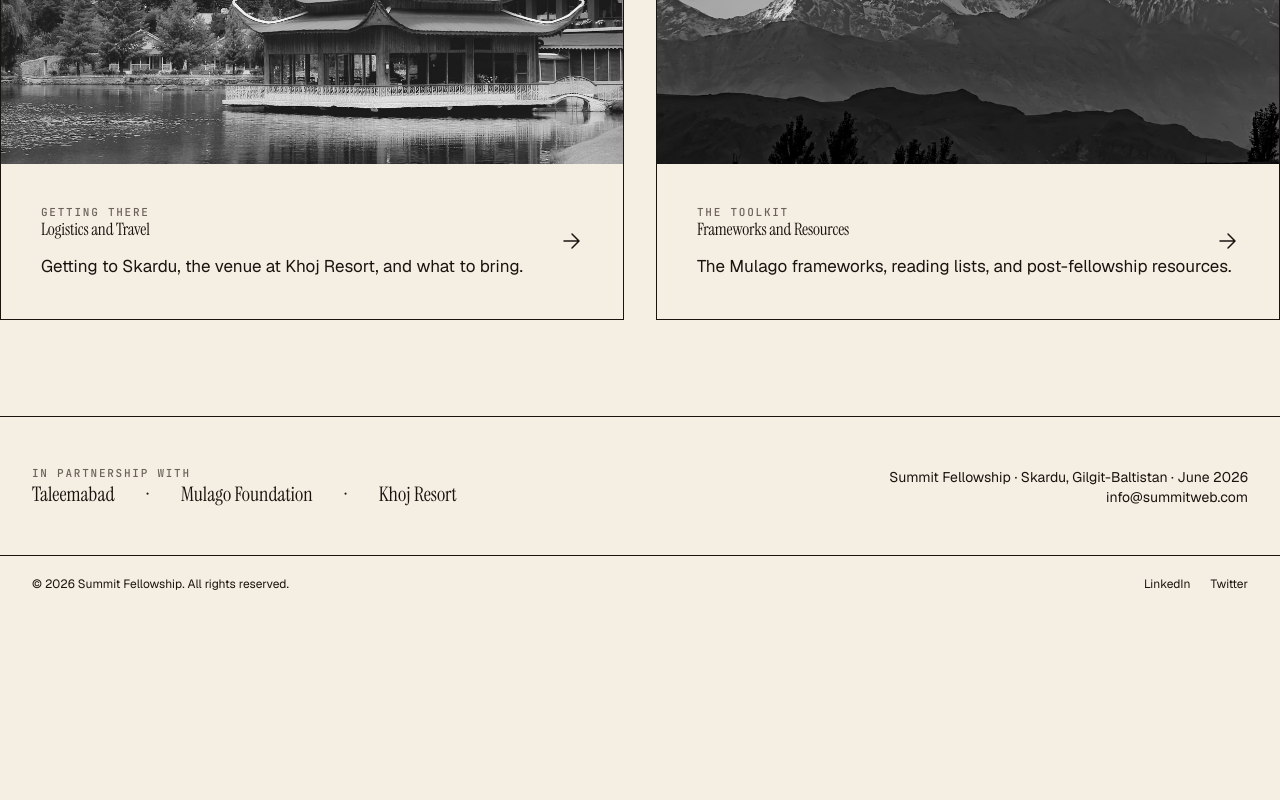
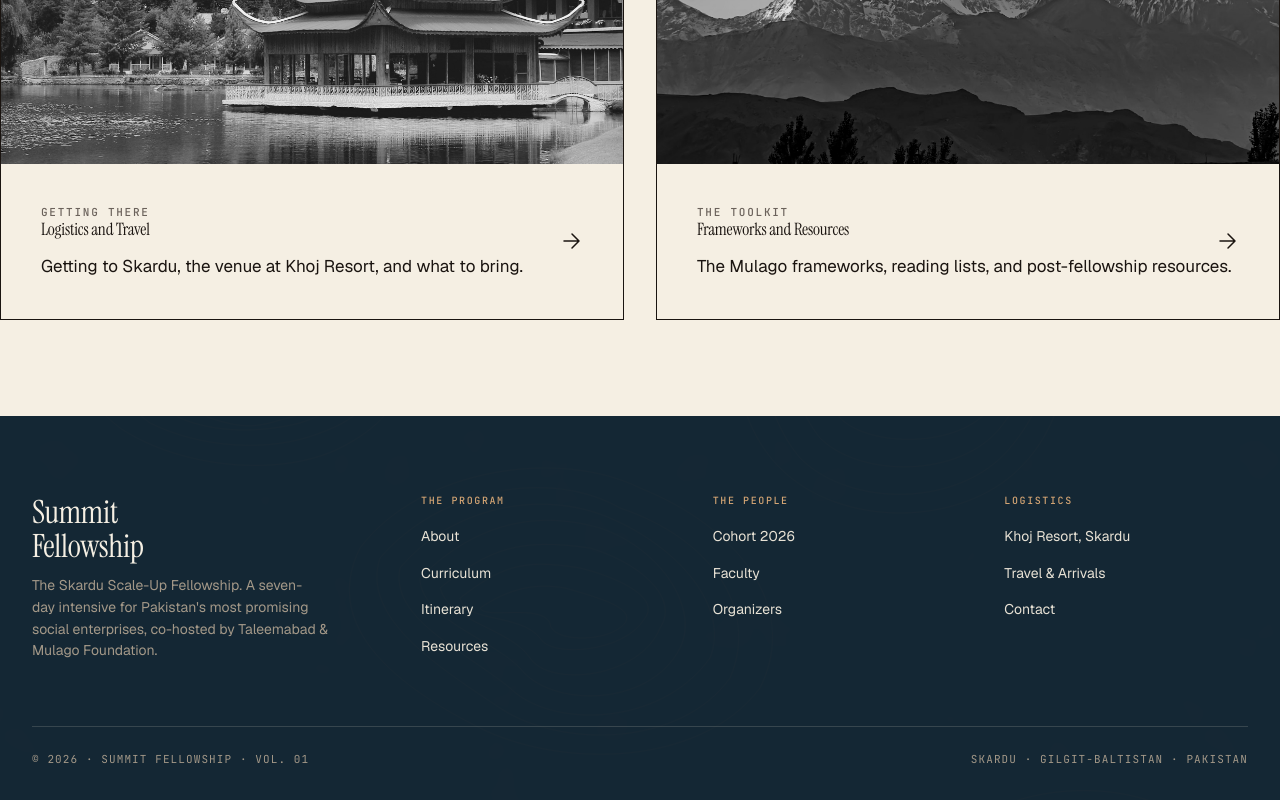
Before and after one commit to usmanjaved-droid/summit-fellowship-website, a Next.js app: page / in a window 1280 px wide. Shown: the part 3327-4127 px from the top of the page. Before the commit the page ends 3939 px from the top, so only its background shows below. Built offline with nearby package versions, Linux system fonts and the light colour scheme.

Commit message:
refactor(footer): alpine-deep four-column footer with topo overlay

```diff
--- a/app/components/Footer.tsx
+++ b/app/components/Footer.tsx
@@ -1,38 +1,75 @@
+import Link from 'next/link';
+
+const PROGRAM = [
+  { href: '/about', label: 'About' },
+  { href: '/curriculum', label: 'Curriculum' },
+  { href: '/itinerary', label: 'Itinerary' },
+  { href: '/resources', label: 'Resources' },
+];
+
+const PEOPLE = [
+  { href: '/cohort', label: 'Cohort 2026' },
+  { href: '/faculty', label: 'Faculty' },
+  { href: '/faculty#organizers', label: 'Organizers' },
+];
+
+const LOGISTICS = [
+  { href: '/venue', label: 'Khoj Resort, Skardu' },
+  { href: '/travel', label: 'Travel & Arrivals' },
+  { href: '/contact', label: 'Contact' },
+];
+
 export default function Footer() {
   return (
-    <footer className="surface-paper border-t border-[color:var(--color-border)]">
-      <div className="container-max px-4 sm:px-6 lg:px-8 py-12 grid gap-8
-                      md:grid-cols-[1fr_auto] md:items-end">
-        <div>
-          <p className="eyebrow mb-4">In partnership with</p>
-          <div className="flex flex-wrap gap-x-8 gap-y-3 text-[color:var(--color-ink)]
-                          font-serif text-xl leading-tight">
-            <span>Taleemabad</span>
-            <span className="text-slate-warm">·</span>
-            <span>Mulago Foundation</span>
-            <span className="text-slate-warm">·</span>
-            <span>Khoj Resort</span>
+    <footer className="site-footer">
+      <div className="topo-bg" aria-hidden="true" />
+      <div className="container">
+        <div className="site-footer__grid">
+          <div className="site-footer__brand">
+            <h3>
+              Summit
+              <br />
+              Fellowship
+            </h3>
+            <p>
+              The Skardu Scale-Up Fellowship. A seven-day intensive for Pakistan&apos;s most
+              promising social enterprises, co-hosted by Taleemabad &amp; Mulago Foundation.
+            </p>
+          </div>
+          <div className="site-footer__col">
+            <h4>The Program</h4>
+            <ul>
+              {PROGRAM.map((l) => (
+                <li key={l.href}>
+                  <Link href={l.href}>{l.label}</Link>
+                </li>
+              ))}
+            </ul>
+          </div>
+          <div className="site-footer__col">
+            <h4>The People</h4>
+            <ul>
+              {PEOPLE.map((l) => (
+                <li key={l.href}>
+                  <Link href={l.href}>{l.label}</Link>
+                </li>
+              ))}
+            </ul>
+          </div>
+          <div className="site-footer__col">
+            <h4>Logistics</h4>
+            <ul>
+              {LOGISTICS.map((l) => (
+                <li key={l.href}>
+                  <Link href={l.href}>{l.label}</Link>
+                </li>
+              ))}
+            </ul>
           </div>
         </div>
-
-        <div className="text-sm text-slate-warm md:text-right">
-          <p>Summit Fellowship · Skardu, Gilgit-Baltistan · June 2026</p>
-          <p className="mt-1">
-            <a href="mailto:info@summitweb.com" className="hover:text-terra-red transition-colors">
-              info@summitweb.com
-            </a>
-          </p>
-        </div>
-      </div>
-
-      <div className="border-t border-[color:var(--color-border)]">
-        <div className="container-max px-4 sm:px-6 lg:px-8 py-5 flex flex-col md:flex-row
-                        justify-between gap-2 text-xs text-slate-warm">
-          <p>© 2026 Summit Fellowship. All rights reserved.</p>
-          <div className="flex gap-5">
-            <a href="#" className="hover:text-terra-red transition-colors">LinkedIn</a>
-            <a href="#" className="hover:text-terra-red transition-colors">Twitter</a>
-          </div>
+        <div className="site-footer__bottom">
+          <span>© 2026 · Summit Fellowship · Vol. 01</span>
+          <span>Skardu · Gilgit-Baltistan · Pakistan</span>
         </div>
       </div>
     </footer>
```
